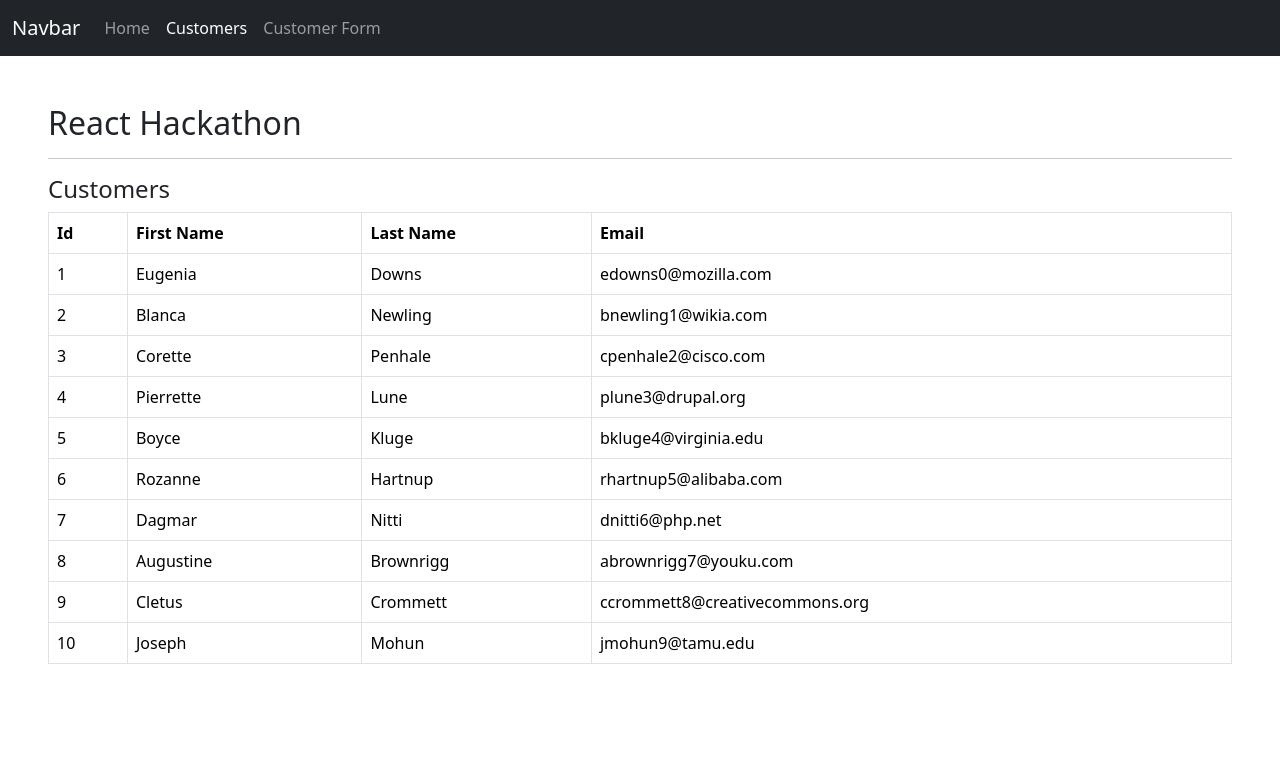
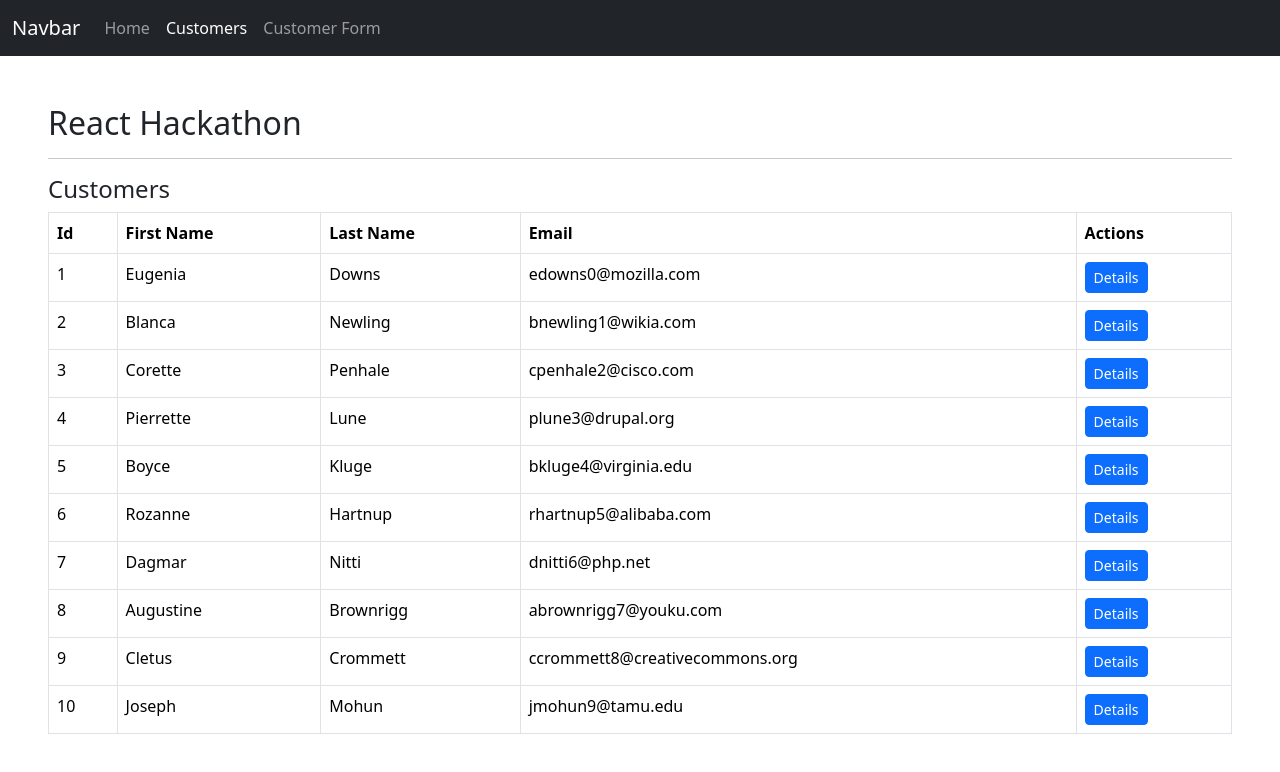
Before and after one commit to vivekanandpv/react-hachathon-dbs, a React (Create React App) app: page /customers in a window 1280 px wide. Shown: the top 772 px of the page. Built offline with nearby package versions, Linux system fonts and the light colour scheme.

Commit message:
task-7 completed

```diff
--- a/src/components/CustomerList.jsx
+++ b/src/components/CustomerList.jsx
@@ -1,12 +1,18 @@
 import React from 'react';
 import customerList from '../data.json';
+import { useHistory } from 'react-router-dom';
 
 const CustomerList = (props) => {
   const [customers, setCustomers] = React.useState([]);
+  const history = useHistory();
 
   React.useEffect(() => {
     setCustomers((_) => customerList);
   }, []);
+
+  const handleNavigation = (id) => {
+    history.push(`/customer-detail/${id}`);
+  };
 
   return (
     <>
@@ -18,6 +24,7 @@ const CustomerList = (props) => {
             <th>First Name</th>
             <th>Last Name</th>
             <th>Email</th>
+            <th>Actions</th>
           </tr>
         </thead>
         <tbody>
@@ -27,6 +34,14 @@ const CustomerList = (props) => {
               <td>{c.firstName}</td>
               <td>{c.lastName}</td>
               <td>{c.email}</td>
+              <td>
+                <button
+                  className='btn btn-primary btn-sm'
+                  onClick={() => handleNavigation(c.id)}
+                >
+                  Details
+                </button>
+              </td>
             </tr>
           ))}
         </tbody>
```
